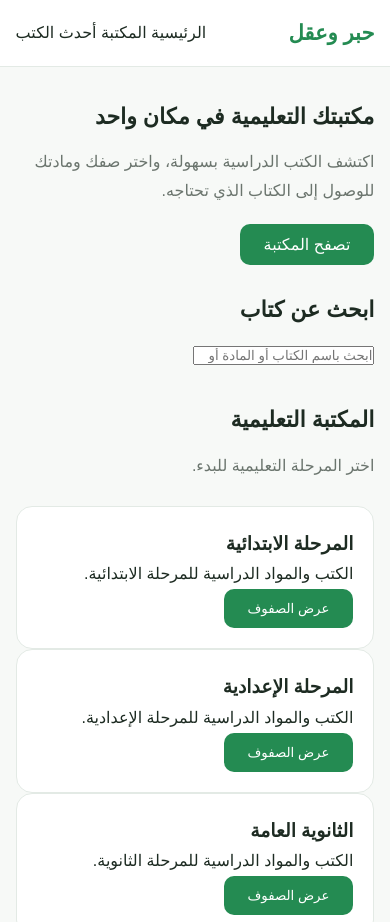
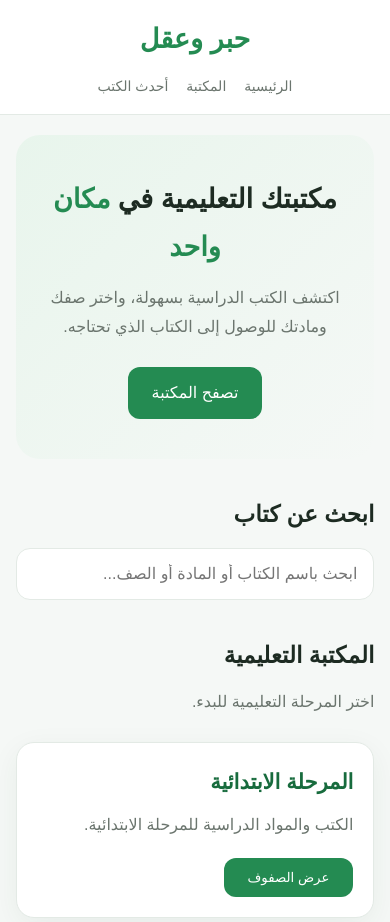
Before and after one commit to youssefalsemary101-cmd/hibr-wa-aql-library, a plain HTML site: page index.html in a window 390 px wide. Shown: the top 922 px of the page. Drawn offline with Linux system fonts and the light colour scheme.

Commit message:
Update CSS styles for layout and design improvements

```diff
--- a/style.css
+++ b/style.css
@@ -1,21 +1,28 @@
 
-/* الهوية الأساسية لموقع حبر وعقل */
+/* ==============================
+   حبر وعقل - التصميم الأساسي
+================================ */
 
 :root {
   --primary: #248B52;
   --primary-dark: #176B3D;
   --primary-light: #E8F5EC;
-  --background: #F7F9F7;
+  --background: #F5F8F6;
   --surface: #FFFFFF;
   --text: #1D2B22;
   --text-muted: #6B756E;
   --border: #E3EAE5;
+  --shadow: 0 8px 30px rgba(20, 70, 40, 0.06);
 }
 
 * {
   margin: 0;
   padding: 0;
   box-sizing: border-box;
+}
+
+html {
+  scroll-behavior: smooth;
 }
 
 body {
@@ -31,41 +38,88 @@ a {
   color: inherit;
 }
 
+button,
+input {
+  font-family: inherit;
+}
+
 button {
-  font-family: inherit;
   cursor: pointer;
 }
 
 .container {
   width: min(1150px, 92%);
-  margin: auto;
+  margin-inline: auto;
 }
+
+/* ==============================
+   الشريط العلوي
+================================ */
 
 header {
   background: var(--surface);
   border-bottom: 1px solid var(--border);
+  position: sticky;
+  top: 0;
+  z-index: 100;
 }
 
 .header-content {
+  min-height: 75px;
   display: flex;
   align-items: center;
   justify-content: space-between;
-  padding: 18px 0;
+  gap: 20px;
 }
 
 .logo {
   color: var(--primary);
-  font-size: 25px;
+  font-size: 27px;
   font-weight: bold;
 }
 
+.nav-links {
+  display: flex;
+  align-items: center;
+  gap: 25px;
+}
+
+.nav-links a {
+  color: var(--text-muted);
+  transition: 0.2s;
+}
+
+.nav-links a:hover {
+  color: var(--primary);
+}
+
+/* ==============================
+   الواجهة الرئيسية
+================================ */
+
 .main-section {
-  padding: 50px 0;
+  padding: 55px 0;
+}
+
+#home {
+  background: linear-gradient(135deg, #E8F5EC, #F5F8F6);
+  border-radius: 24px;
+  margin-top: 30px;
+  padding: 65px 35px;
+  text-align: center;
 }
 
 .section-title {
-  font-size: 26px;
+  font-size: 28px;
   margin-bottom: 12px;
+}
+
+#home .section-title {
+  font-size: 36px;
+}
+
+#home .section-title span {
+  color: var(--primary);
 }
 
 .section-description {
@@ -73,52 +127,155 @@ header {
   margin-bottom: 25px;
 }
 
+/* ==============================
+   الأزرار
+================================ */
+
 .primary-button {
+  display: inline-block;
   background: var(--primary);
   color: white;
   border: none;
-  border-radius: 10px;
+  border-radius: 12px;
   padding: 12px 24px;
-  transition: 0.2s;
+  transition: 0.25s;
 }
 
 .primary-button:hover {
   background: var(--primary-dark);
+  transform: translateY(-2px);
+}
+
+/* ==============================
+   مربع البحث
+================================ */
+
+#search-section {
+  padding-top: 35px;
+}
+
+#book-search {
+  width: 100%;
+  padding: 16px;
+  border: 1px solid var(--border);
+  border-radius: 14px;
+  background: var(--surface);
+  font-size: 16px;
+  outline: none;
+  transition: 0.2s;
+}
+
+#book-search:focus {
+  border-color: var(--primary);
+  box-shadow: 0 0 0 3px rgba(36, 139, 82, 0.1);
+}
+
+/* ==============================
+   بطاقات المراحل
+================================ */
+
+.stages-grid {
+  display: grid;
+  grid-template-columns: repeat(2, 1fr);
+  gap: 20px;
 }
 
 .card {
   background: var(--surface);
   border: 1px solid var(--border);
-  border-radius: 16px;
-  padding: 20px;
-  transition: 0.2s;
+  border-radius: 18px;
+  padding: 24px;
+  box-shadow: var(--shadow);
+  transition: 0.25s;
 }
 
 .card:hover {
-  transform: translateY(-3px);
+  transform: translateY(-4px);
+  border-color: #B9DCC7;
 }
+
+.stage-card h3 {
+  font-size: 21px;
+  margin-bottom: 10px;
+  color: var(--primary-dark);
+}
+
+.stage-card p {
+  color: var(--text-muted);
+  margin-bottom: 18px;
+}
+
+/* ==============================
+   الكتب
+================================ */
+
+.books-grid {
+  display: grid;
+  grid-template-columns: repeat(3, 1fr);
+  gap: 20px;
+}
+
+.books-grid .card {
+  min-height: 130px;
+}
+
+/* ==============================
+   نهاية الصفحة
+================================ */
 
 footer {
   text-align: center;
   padding: 25px;
   color: var(--text-muted);
+  background: var(--surface);
   border-top: 1px solid var(--border);
+  margin-top: 30px;
 }
 
-@media (max-width: 600px) {
+/* ==============================
+   الهواتف
+================================ */
+
+@media (max-width: 700px) {
+
   .header-content {
-    padding: 14px 0;
+    flex-direction: column;
+    padding: 15px 0;
+    gap: 10px;
   }
 
-  .logo {
-    font-size: 21px;
+  .nav-links {
+    gap: 18px;
+    font-size: 14px;
+  }
+
+  #home {
+    padding: 40px 20px;
+    margin-top: 20px;
+  }
+
+  #home .section-title {
+    font-size: 27px;
+  }
+
+  .section-title {
+    font-size: 23px;
   }
 
   .main-section {
-    padding: 30px 0;
+    padding: 35px 0;
   }
 
-  .section-title {
-    font-size: 22px;
+  .stages-grid {
+    grid-template-columns: 1fr;
+    gap: 15px;
+  }
+
+  .books-grid {
+    grid-template-columns: 1fr;
+  }
+
+  .stage-card {
+    padding: 20px;
   }
 }
```
